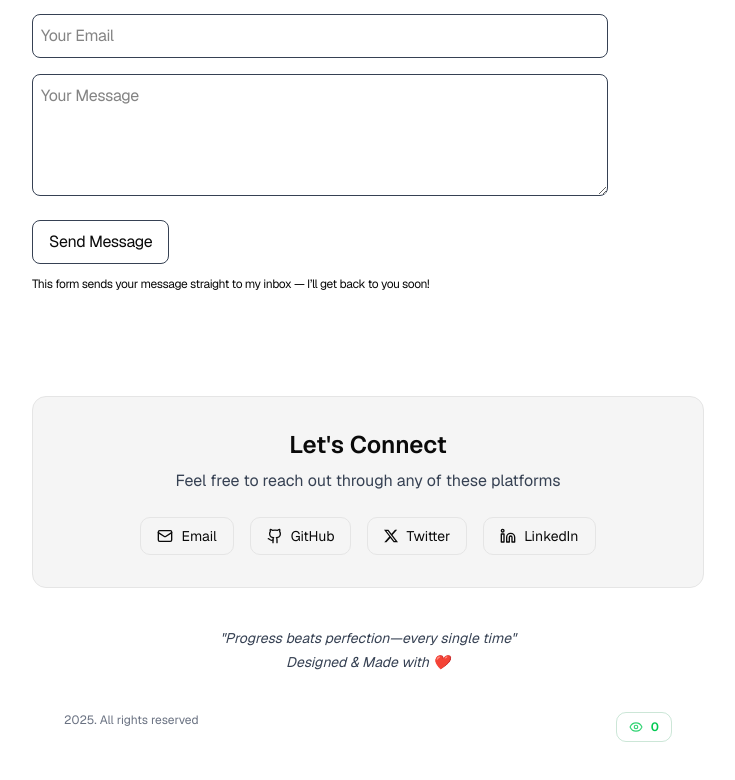
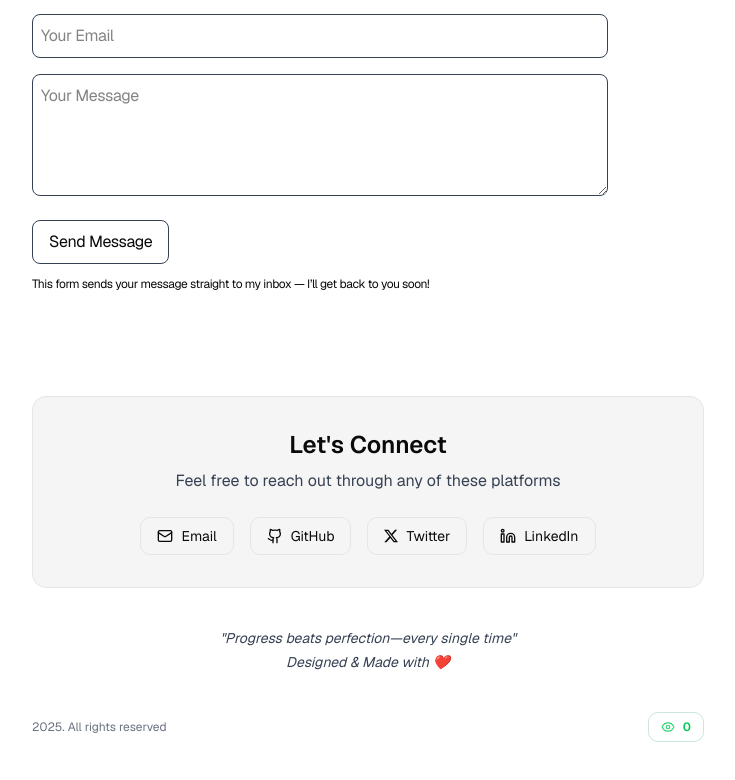
Before and after one commit to himanshuvkm/MyPortFolio, a Next.js app: page /Contact in a window 1280 px wide. Shown: the part 430-1210 px from the top of the page, without its empty margins (272-1007 px from the left). Built offline with nearby package versions, Linux system fonts and the light colour scheme; no server answers; the database is empty; a web font is replaced by a local one.

Commit message:
add views count

```diff
--- a/app/_components/footer.tsx
+++ b/app/_components/footer.tsx
@@ -93,9 +93,9 @@ export default function Footer() {
       </p>
 
       {/* BOTTOM ROW */}
-      <div className="mt-10 flex justify-between px-8 text-xs text-gray-500">
+      <div className="mt-10 flex justify-between items-center text-xs text-gray-500">
         <p>2025. All rights reserved</p>
-        <p><VisitorCounter/></p>
+        <VisitorCounter />
       </div>
     </footer>
   );
```
